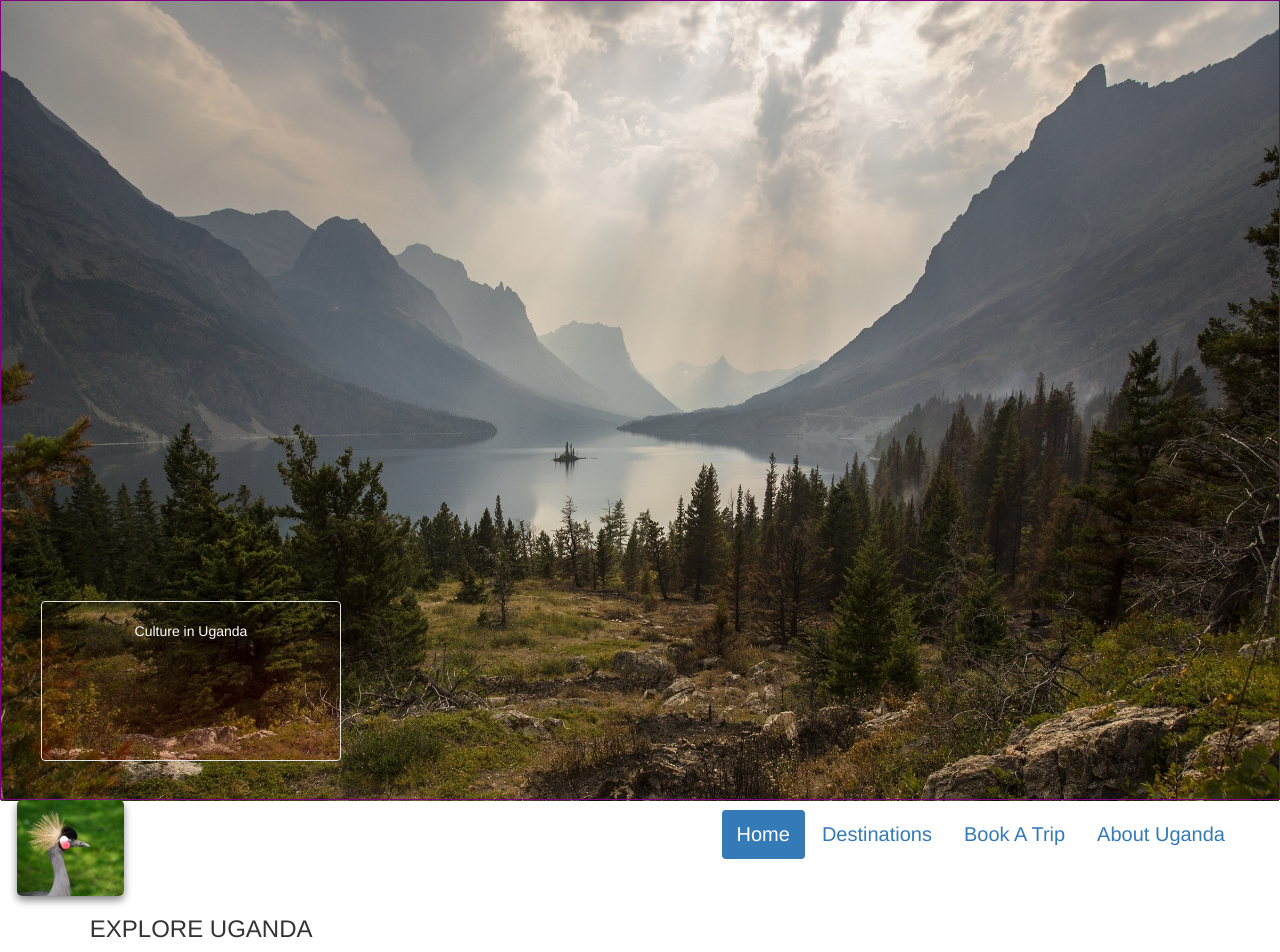
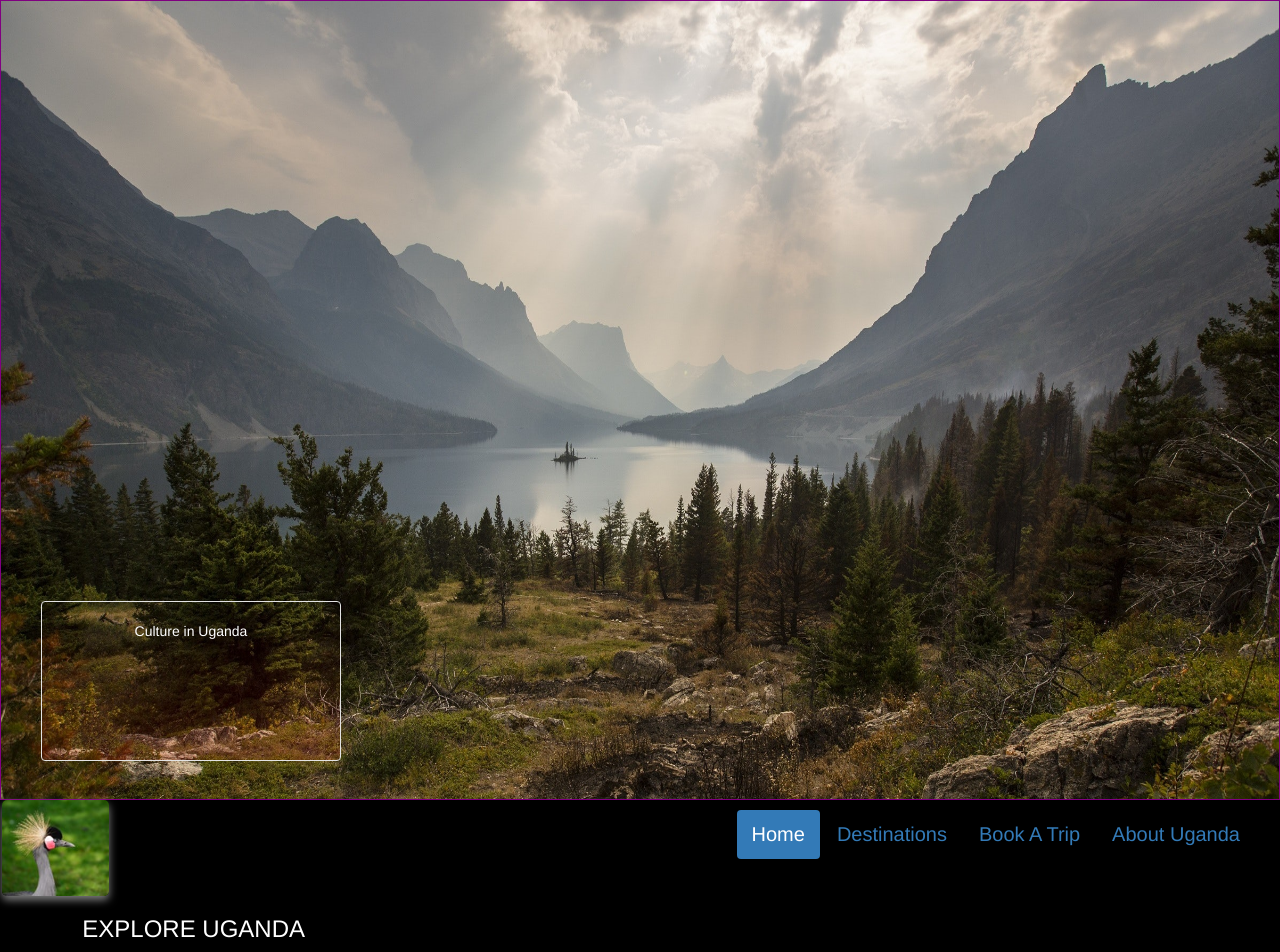
Before and after one commit to kedikebba/Tourism, a plain HTML site: page index.html in a window 1280 px wide. Drawn offline with nearby package versions, Linux system fonts and the light colour scheme.

Commit message:
create a navigation bar below the vision window.

```diff
--- a/css/main.css
+++ b/css/main.css
@@ -1,7 +1,7 @@
 .nav-bar{
   float: right;
   padding: 10px;
-  /* padding-bottom: 0px; */
+  color: white;
   font-size: 20px;
   /* position: fixed; */
 }
@@ -43,3 +43,8 @@
 .well{
   width: 300px;
 }
+.header{
+  background-color: black;
+  color: white;
+
+}
--- a/index.html
+++ b/index.html
@@ -14,6 +14,7 @@
       <div class="row">
         <div class="col-xs-12 col-md-12 homeSlideShow">
           <div class="slideShow">
+            <h1>Book A Trip</h1>
             <img class="slides" src="img/mountains.jpg" alt="mountains">
             <div class="caption well">
               <p>Mountains in Uganda</p>
@@ -34,7 +35,6 @@
         </div>
       </div>
       <!-- end of vision section -->
-      <div class="container-fluid">
       <!-- start of navigation bar -->
       <div class="row header">
         <div class="col-xs-4 col-md-3 logo">
@@ -51,7 +51,6 @@
         </div>
       </div>
         <!-- end of navigation bar -->
-      </div>
       <!-- start of About Uganda -->
       <div class="row">
       </div>
```
Lines whose indentation alone changed are shown as unchanged.
